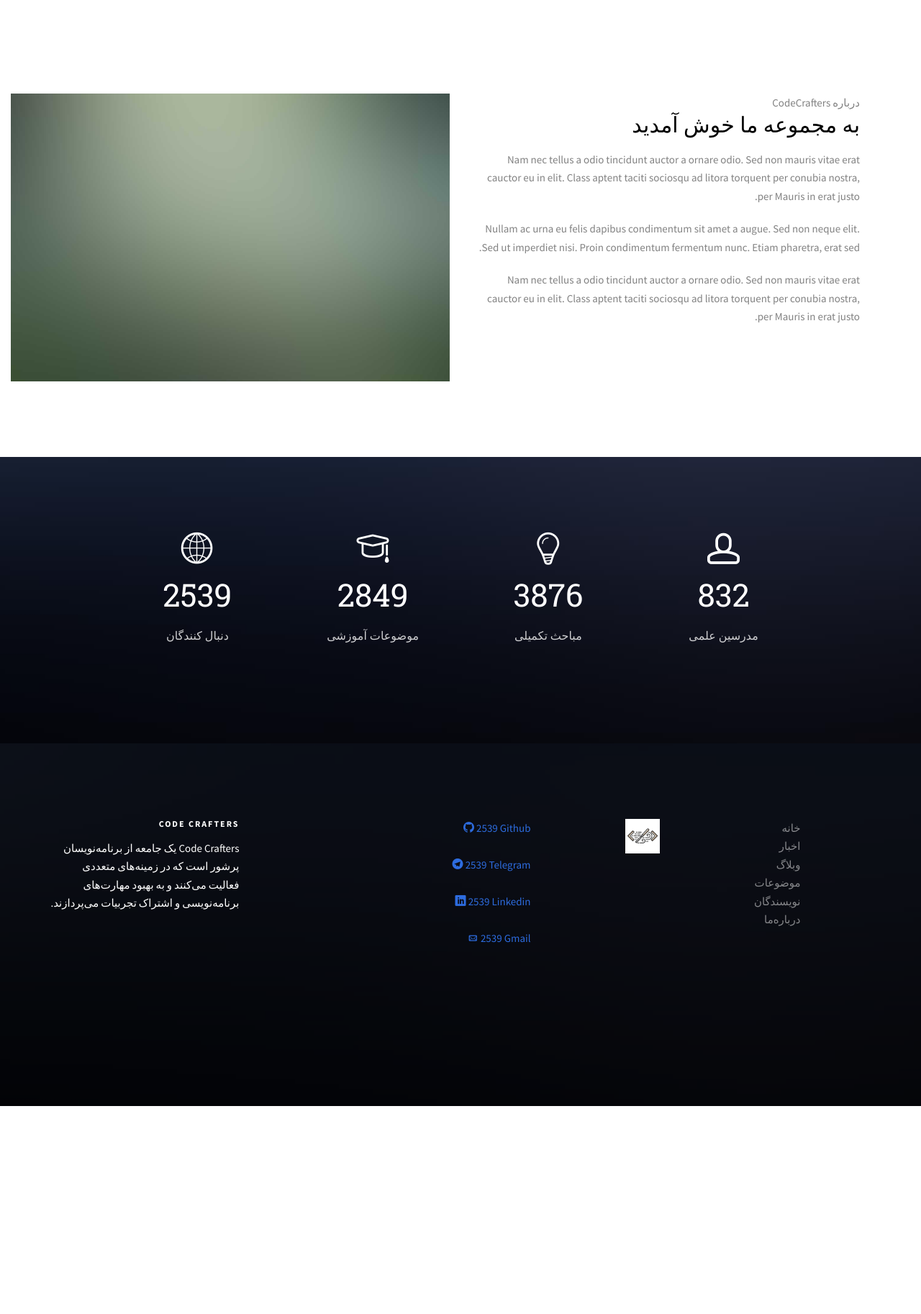
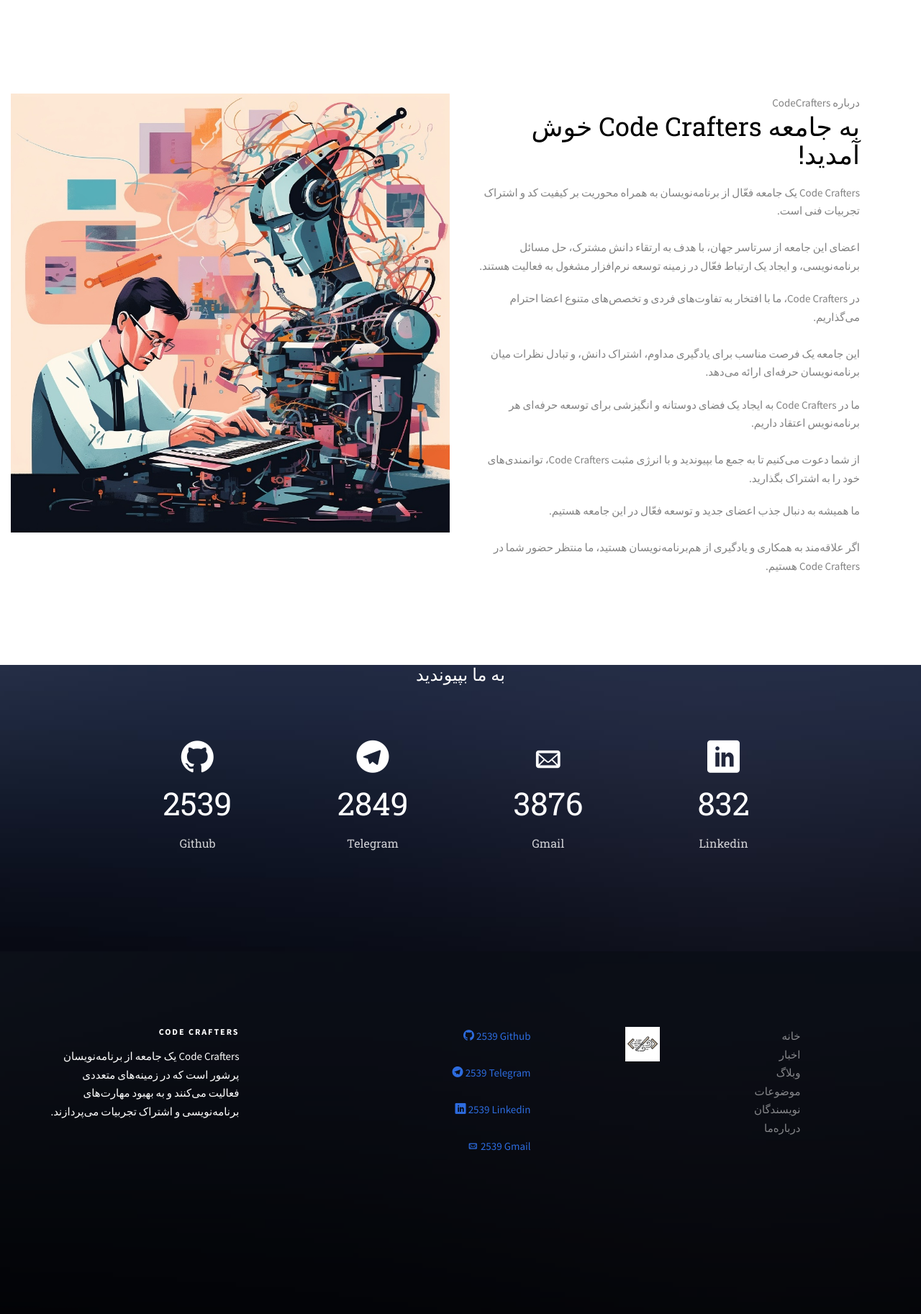
Before and after one commit to soroushalinia/codecrafters, a Django app: template templates/about/about.html in a window 1280 px wide. Shown: the part 122-1948 px from the top of the page at 72% size. Before the commit the page ends 1659 px from the top, so only its background shows below. Run offline with Django 5.2, Linux system fonts and the light colour scheme; the template is opened without the code that fills it, so the values that code supplies are empty; some libraries are stand-ins or nearby versions; some web fonts are replaced.

Commit message:
complete about page

```diff
--- a/templates/about/about.html
+++ b/templates/about/about.html
@@ -10,46 +10,78 @@
 
 	<div id="fh5co-about">
 		<div class="col-md-6">
-			<img class="img-responsive" src="{% static 'images/img_bg_2.jpg' %}" alt="Free HTML5 Bootstrap Template">
+			<img class="img-responsive" src="{% static 'image/about.jpg' %}" alt="Free HTML5 Bootstrap Template">
 		</div>
 		<div class="container" style="direction: rtl;">
 			<div class="col-md-6 animate-box">
 				<span>درباره‌ CodeCrafters</span>
-				<h2>به مجموعه ما خوش آمدید</h2>
-				<p>Nam nec tellus a odio tincidunt auctor a ornare odio. Sed non mauris vitae erat cauctor eu in elit. Class aptent taciti sociosqu ad litora torquent per conubia nostra, per Mauris in erat justo.</p>
-				<p>Nullam ac urna eu felis dapibus condimentum sit amet a augue. Sed non neque elit. Sed ut imperdiet nisi. Proin condimentum fermentum nunc. Etiam pharetra, erat sed.</p>
-				<p>Nam nec tellus a odio tincidunt auctor a ornare odio. Sed non mauris vitae erat cauctor eu in elit. Class aptent taciti sociosqu ad litora torquent per conubia nostra, per Mauris in erat justo.</p>
+				<h1>به جامعه Code Crafters خوش آمدید!</h1>
+				<p>
+					Code Crafters یک جامعه فعّال از برنامه‌نویسان به همراه محوریت بر کیفیت کد و اشتراک تجربیات فنی است.
+					<br>
+					<br>
+					اعضای این جامعه از سرتاسر جهان، با هدف به ارتقاء دانش مشترک، حل مسائل برنامه‌نویسی، و ایجاد یک ارتباط فعّال در زمینه توسعه نرم‌افزار مشغول به فعالیت هستند.
+				</p>
+
+				<p>
+					در Code Crafters، ما با افتخار به تفاوت‌های فردی و تخصص‌های متنوع اعضا احترام می‌گذاریم.
+					<br>
+					<br>
+					این جامعه یک فرصت مناسب برای یادگیری مداوم، اشتراک دانش، و تبادل نظرات میان برنامه‌نویسان حرفه‌ای ارائه می‌دهد.
+				</p>
+
+				<p>
+					ما در Code Crafters به ایجاد یک فضای دوستانه و انگیزشی برای توسعه حرفه‌ای هر برنامه‌نویس اعتقاد داریم.
+					<br>
+					<br>
+					از شما دعوت می‌کنیم تا به جمع ما بپیوندید و با انرژی مثبت Code Crafters، توانمندی‌های خود را به اشتراک بگذارید.
+				</p>
+
+				<p>
+					ما همیشه به دنبال جذب اعضای جدید و توسعه فعّال در این جامعه هستیم.
+					<br>
+					<br>
+					اگر علاقه‌مند به همکاری و یادگیری از هم‌برنامه‌نویسان هستید، ما منتظر حضور شما در Code Crafters هستیم.
+				</p>
 			</div>
 		</div>
 
 	</div>
 
 	<div id="fh5co-counter" class="fh5co-counters" style="background-image: url(images/img_bg_4.jpg);" data-stellar-background-ratio="0.5">
-		<div class="overlay"></div>
+		<div class="overlay text-center"><h3 style="color: white;">به ما بپیوندید</h3></div>
 		<div class="container">
 			<div class="row">
 				<div class="col-md-10 col-md-offset-1">
 					<div class="row">
+						<a href="https://github.com/CodeCrafters-ir">
 							<div class="col-md-3 col-sm-6 text-center animate-box">
-							<span class="icon"><i class="icon-world"></i></span>
+								<span class="icon"><i class="icon-github"></i></span>
 								<span class="fh5co-counter js-counter" data-from="0" data-to="3297" data-speed="5000" data-refresh-interval="50"></span>
-							<span class="fh5co-counter-label">دنبال کنندگان</span>
+								<span class="fh5co-counter-label">Github</span>
 							</div>
+						</a>
+						<a href="tg://resolve?domain=code_crafters">
 							<div class="col-md-3 col-sm-6 text-center animate-box">
-							<span class="icon"><i class="icon-study"></i></span>
+								<span class="icon"><i class="icon-telegram"></i></span>
 								<span class="fh5co-counter js-counter" data-from="0" data-to="3700" data-speed="5000" data-refresh-interval="50"></span>
-							<span class="fh5co-counter-label">موضوعات آموزشی</span>
+								<span class="fh5co-counter-label">Telegram</span>
 							</div>
+						</a>
+						<a href="mailto:codecrafters.ir@gmail.com">
 							<div class="col-md-3 col-sm-6 text-center animate-box">
-							<span class="icon"><i class="icon-bulb"></i></span>
+								<span class="icon"><i class="icon-mail"></i></span>
 								<span class="fh5co-counter js-counter" data-from="0" data-to="5034" data-speed="5000" data-refresh-interval="50"></span>
-							<span class="fh5co-counter-label">مباحث تکمیلی</span>
+								<span class="fh5co-counter-label">Gmail</span>
 							</div>
+						</a>
+						<a href="https://www.linkedin.com/in/codecrafters-ir/">
 							<div class="col-md-3 col-sm-6 text-center animate-box">
-							<span class="icon"><i class="icon-head"></i></span>
+								<span class="icon"><i class="icon-linkedin2"></i></span>
 								<span class="fh5co-counter js-counter" data-from="0" data-to="1080" data-speed="5000" data-refresh-interval="50"></span>
-							<span class="fh5co-counter-label">مدرسین علمی</span>
+								<span class="fh5co-counter-label">Linkedin</span>
 							</div>
+						</a>
 					</div>
 				</div>
 			</div>
```
Also changed, not shown: templates/core/index.html (+9 -3 lines), assets/image/about.jpg (added). Lines whose indentation alone changed are shown as unchanged.
